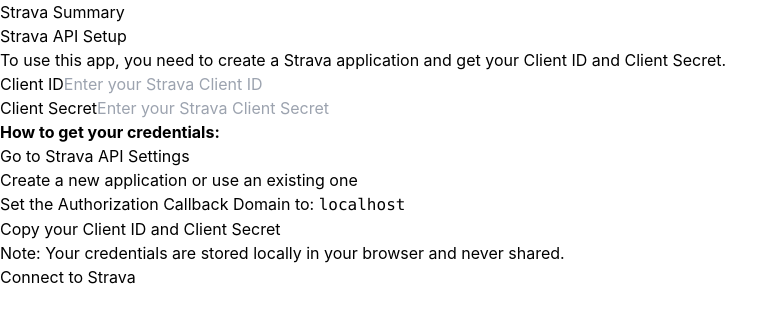
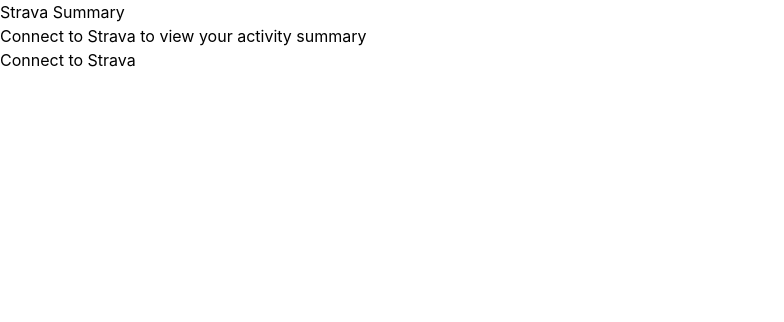
Before and after one commit to castrodd/strava-web-app, a React (Vite) app: page / in a window 1280 px wide. Shown: the top 322 px of the page, without its empty margins (0-784 px from the left). Built offline with nearby package versions, Linux system fonts and the light colour scheme.

Commit message:
Add strava app details

```diff
--- a/src/App.tsx
+++ b/src/App.tsx
@@ -8,8 +8,7 @@
   storeTokens,
   getStoredTokens,
   clearTokens,
-  storeClientCredentials,
-  getStoredClientCredentials,
+  getClientCredentials,
   getRedirectUri,
 } from './services/stravaOAuth';
 import { calculateSportYearlyStats } from './utils/dataProcessing';
@@ -22,9 +21,6 @@
   const [yAxisType, setYAxisType] = useState<YAxisType>('distance');
   const [selectedSports, setSelectedSports] = useState<string[]>([]);
   const [isAuthenticated, setIsAuthenticated] = useState(false);
-  const [clientId, setClientId] = useState('');
-  const [clientSecret, setClientSecret] = useState('');
-  const [showCredentialsForm, setShowCredentialsForm] = useState(false);
   const [hasInitializedSports, setHasInitializedSports] = useState(false);
 
   // Check for OAuth callback on mount
@@ -49,17 +45,7 @@
 
   // Check if already authenticated
   useEffect(() => {
-    const credentials = getStoredClientCredentials();
     const tokens = getStoredTokens();
-
-    if (credentials) {
-      setClientId(credentials.clientId);
-      setClientSecret(credentials.clientSecret);
-      setShowCredentialsForm(false);
-    } else {
-      setShowCredentialsForm(true);
-    }
-
     if (tokens) {
       setIsAuthenticated(true);
     }
@@ -69,9 +55,9 @@
     setLoading(true);
     setError(null);
 
-    const credentials = getStoredClientCredentials();
+    const credentials = getClientCredentials();
     if (!credentials) {
-      setError('Client credentials not found. Please enter them first.');
+      setError('Client credentials not configured. Please set VITE_STRAVA_CLIENT_ID and VITE_STRAVA_CLIENT_SECRET environment variables.');
       setLoading(false);
       return;
     }
@@ -100,21 +86,14 @@
   };
 
   const handleConnect = () => {
-    if (!clientId.trim()) {
-      setError('Please enter your Client ID');
+    const credentials = getClientCredentials();
+    if (!credentials) {
+      setError('Client credentials not configured. Please set VITE_STRAVA_CLIENT_ID and VITE_STRAVA_CLIENT_SECRET environment variables.');
       return;
     }
 
-    if (!clientSecret.trim()) {
-      setError('Please enter your Client Secret');
-      return;
-    }
-
-    // Store credentials
-    storeClientCredentials(clientId, clientSecret);
-
     // Redirect to Strava authorization
-    const authUrl = getAuthorizationUrl(clientId);
+    const authUrl = getAuthorizationUrl(credentials.clientId);
     window.location.href = authUrl;
   };
 
@@ -127,9 +106,9 @@
   };
 
   const loadActivities = async () => {
-    const credentials = getStoredClientCredentials();
+    const credentials = getClientCredentials();
     if (!credentials) {
-      setError('Client credentials not found');
+      setError('Client credentials not configured');
       return;
     }
 
@@ -194,68 +173,8 @@
         {/* Authentication Section */}
         <div className="bg-white rounded-lg shadow p-6 mb-6">
           {!isAuthenticated ? (
-            <>
-              {showCredentialsForm ? (
-                <>
-                  <h2 className="text-xl font-semibold text-gray-900 mb-4">
-                    Strava API Setup
-                  </h2>
-                  <p className="text-sm text-gray-600 mb-4">
-                    To use this app, you need to create a Strava application and get your Client ID and Client Secret.
-                  </p>
-                  <div className="space-y-4">
-                    <div>
-                      <label htmlFor="clientId" className="block text-sm font-medium text-gray-700 mb-2">
-                        Client ID
-                      </label>
-                      <input
-                        id="clientId"
-                        type="text"
-                        value={clientId}
-                        onChange={(e) => setClientId(e.target.value)}
-                        placeholder="Enter your Strava Client ID"
-                        className="w-full px-4 py-2 border border-gray-300 rounded-md focus:ring-2 focus:ring-blue-500 focus:border-blue-500"
-                      />
-                    </div>
-                    <div>
-                      <label htmlFor="clientSecret" className="block text-sm font-medium text-gray-700 mb-2">
-                        Client Secret
-                      </label>
-                      <input
-                        id="clientSecret"
-                        type="password"
-                        value={clientSecret}
-                        onChange={(e) => setClientSecret(e.target.value)}
-                        placeholder="Enter your Strava Client Secret"
-                        className="w-full px-4 py-2 border border-gray-300 rounded-md focus:ring-2 focus:ring-blue-500 focus:border-blue-500"
-                      />
-                    </div>
-                    <div className="bg-blue-50 border border-blue-200 rounded-md p-4">
-                      <p className="text-sm text-blue-800 mb-2">
-                        <strong>How to get your credentials:</strong>
-                      </p>
-                      <ol className="text-sm text-blue-700 list-decimal list-inside space-y-1">
-                        <li>Go to <a href="https://www.strava.com/settings/api" target="_blank" rel="noopener noreferrer" className="underline">Strava API Settings</a></li>
-                        <li>Create a new application or use an existing one</li>
-                        <li>Set the Authorization Callback Domain to: <code className="bg-blue-100 px-1 rounded">{window.location.hostname}</code></li>
-                        <li>Copy your Client ID and Client Secret</li>
-                      </ol>
-                      <p className="text-xs text-blue-600 mt-2">
-                        Note: Your credentials are stored locally in your browser and never shared.
-                      </p>
-                    </div>
-                    <button
-                      onClick={handleConnect}
-                      disabled={loading || !clientId.trim() || !clientSecret.trim()}
-                      className="w-full px-6 py-2 bg-blue-600 text-white rounded-md hover:bg-blue-700 disabled:bg-gray-400 disabled:cursor-not-allowed"
-                    >
-                      Connect to Strava
-                    </button>
-                  </div>
-                </>
-              ) : (
             <div className="text-center">
-                  <p className="text-gray-700 mb-4">Ready to connect to Strava</p>
+              <p className="text-gray-700 mb-4">Connect to Strava to view your activity summary</p>
               <button
                 onClick={handleConnect}
                 disabled={loading}
@@ -264,8 +183,6 @@
                 {loading ? 'Connecting...' : 'Connect to Strava'}
               </button>
             </div>
-              )}
-            </>
           ) : (
             <div className="flex justify-between items-center">
               <div>
--- a/src/services/stravaOAuth.ts
+++ b/src/services/stravaOAuth.ts
@@ -165,19 +165,12 @@
 }
 
 /**
- * Store client credentials (for development - in production, use environment variables)
+ * Get client credentials from environment variables
  */
-export function storeClientCredentials(clientId: string, clientSecret: string): void {
-  localStorage.setItem(CLIENT_ID_KEY, clientId);
-  localStorage.setItem(CLIENT_SECRET_KEY, clientSecret);
-}
-
-/**
- * Get stored client credentials
- */
-export function getStoredClientCredentials(): { clientId: string; clientSecret: string } | null {
-  const clientId = localStorage.getItem(CLIENT_ID_KEY);
-  const clientSecret = localStorage.getItem(CLIENT_SECRET_KEY);
+export function getClientCredentials(): { clientId: string; clientSecret: string } | null {
+  // Vite exposes env variables via import.meta.env
+  const clientId = import.meta.env.VITE_STRAVA_CLIENT_ID;
+  const clientSecret = import.meta.env.VITE_STRAVA_CLIENT_SECRET;
 
   if (!clientId || !clientSecret) {
     return null;
@@ -185,11 +178,3 @@
 
   return { clientId, clientSecret };
 }
-
-/**
- * Clear client credentials
- */
-export function clearClientCredentials(): void {
-  localStorage.removeItem(CLIENT_ID_KEY);
-  localStorage.removeItem(CLIENT_SECRET_KEY);
-}
```
Also changed, not shown: 1 other file (tests, documents, lock files or other folders). Lines whose indentation alone changed are shown as unchanged.
